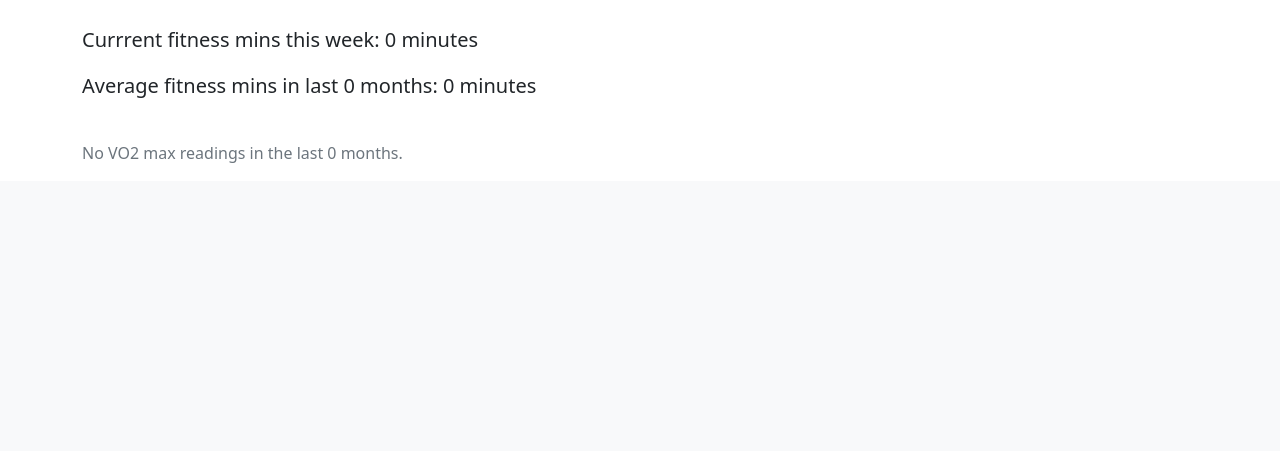
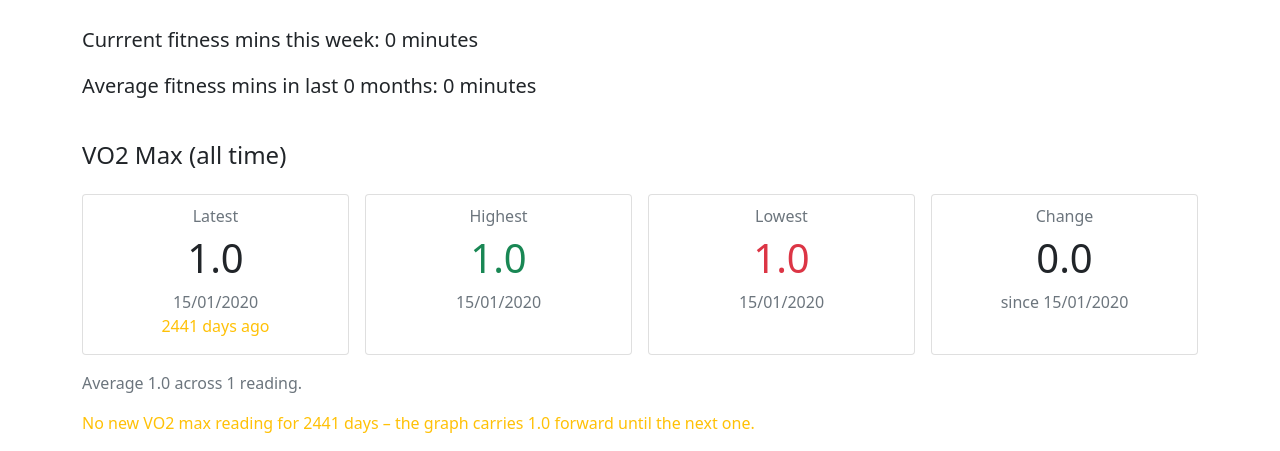
Before and after one commit to Matt-Mcl/workout-app, a Django app: page /fitness/1/ in a window 1280 px wide. Shown: the part 711-1162 px from the top of the page. Before the commit the page ends 874 px from the top, so only its background shows below. Run offline with Django 4.2, Linux system fonts and the light colour scheme; a user stored in the database is signed in; tables that the repository leaves empty hold one stand-in row (values such as "Sample post"); some libraries are stand-ins or nearby versions.

Commit message:
Make VO2 max stats all time
The stats now cover every reading rather than the period shown on the
graph, so the highest and lowest are true personal bests. Drops the
separate all time high line, which is now redundant.

Co-Authored-By: Claude Opus 5 <noreply@anthropic.com>
Claude-Session: https://claude.ai/code/session_01ViiavRd9qM3gZncU33eRjR

```diff
--- a/workoutapp/workouts/helpers/views_helper.py
+++ b/workoutapp/workouts/helpers/views_helper.py
@@ -162,9 +162,9 @@ def format_vo2_reading(reading):
     }
 
 
-def get_vo2_stats(user, readings):
-    # readings are the VO2 readings for the period shown, newest first
-    readings = list(readings)
+def get_vo2_stats(user):
+    # Every reading for the user, newest first
+    readings = list(VO2Reading.objects.filter(user=user).order_by("-date"))
 
     if not readings:
         return None
@@ -195,15 +195,8 @@ def get_vo2_stats(user, readings):
         "change": change,
         "change_display": "{}{}".format("+" if change > 0 else "", change),
         "first_date": earliest.date.strftime("%d/%m/%Y"),
-        "readings": len(readings),
-        "all_time_high": None
+        "readings": len(readings)
     }
-
-    # Only worth showing the all time high if it was set outside the period shown
-    all_time_high = VO2Reading.objects.filter(user=user).order_by("-vo2_max", "date").first()
-
-    if all_time_high is not None and all_time_high.vo2_max > highest_value:
-        stats["all_time_high"] = format_vo2_reading(all_time_high)
 
     return stats
 
--- a/workoutapp/workouts/templates/workouts/fitness.html
+++ b/workoutapp/workouts/templates/workouts/fitness.html
@@ -22,7 +22,7 @@
                 <p class="lead"><strong>Average fitness mins in last {{ months }} months: {{ avg_fitness_mins }} minutes</strong></p>
             </div>
             {% if vo2_stats %}
-            <h4 class="mt-4">VO2 Max in last {{ months }} months</h4>
+            <h4 class="mt-4">VO2 Max (all time)</h4>
             <div class="row row-cols-2 row-cols-md-4 g-3 mt-1">
                 <div class="col">
                     <div class="card h-100 text-center">
@@ -66,7 +66,6 @@
             </div>
             <p class="text-muted mt-3">
                 Average {{ vo2_stats.average }} across {{ vo2_stats.readings }} reading{{ vo2_stats.readings|pluralize }}.
-                {% if vo2_stats.all_time_high %}All time high {{ vo2_stats.all_time_high.value }} on {{ vo2_stats.all_time_high.date }}.{% endif %}
             </p>
             {% if vo2_stats.is_stale %}
             <p class="text-warning">
@@ -74,7 +73,7 @@
             </p>
             {% endif %}
             {% else %}
-            <p class="text-muted mt-4">No VO2 max readings in the last {{ months }} months.</p>
+            <p class="text-muted mt-4">No VO2 max readings recorded yet.</p>
             {% endif %}
         </div>
         <script src="https://cdn.jsdelivr.net/npm/chart.js"></script>
--- a/workoutapp/workouts/views.py
+++ b/workoutapp/workouts/views.py
@@ -131,7 +131,7 @@ def FitnessMinsView(request, weeks):
 
     avg_fitness_mins = round(total_fitness_mins / weeks)
 
-    vo2_stats = views_helper.get_vo2_stats(user, VO2s)
+    vo2_stats = views_helper.get_vo2_stats(user)
     vo2_axis = views_helper.get_vo2_axis_range(graph_fitness_mins)
 
     return render(
```
